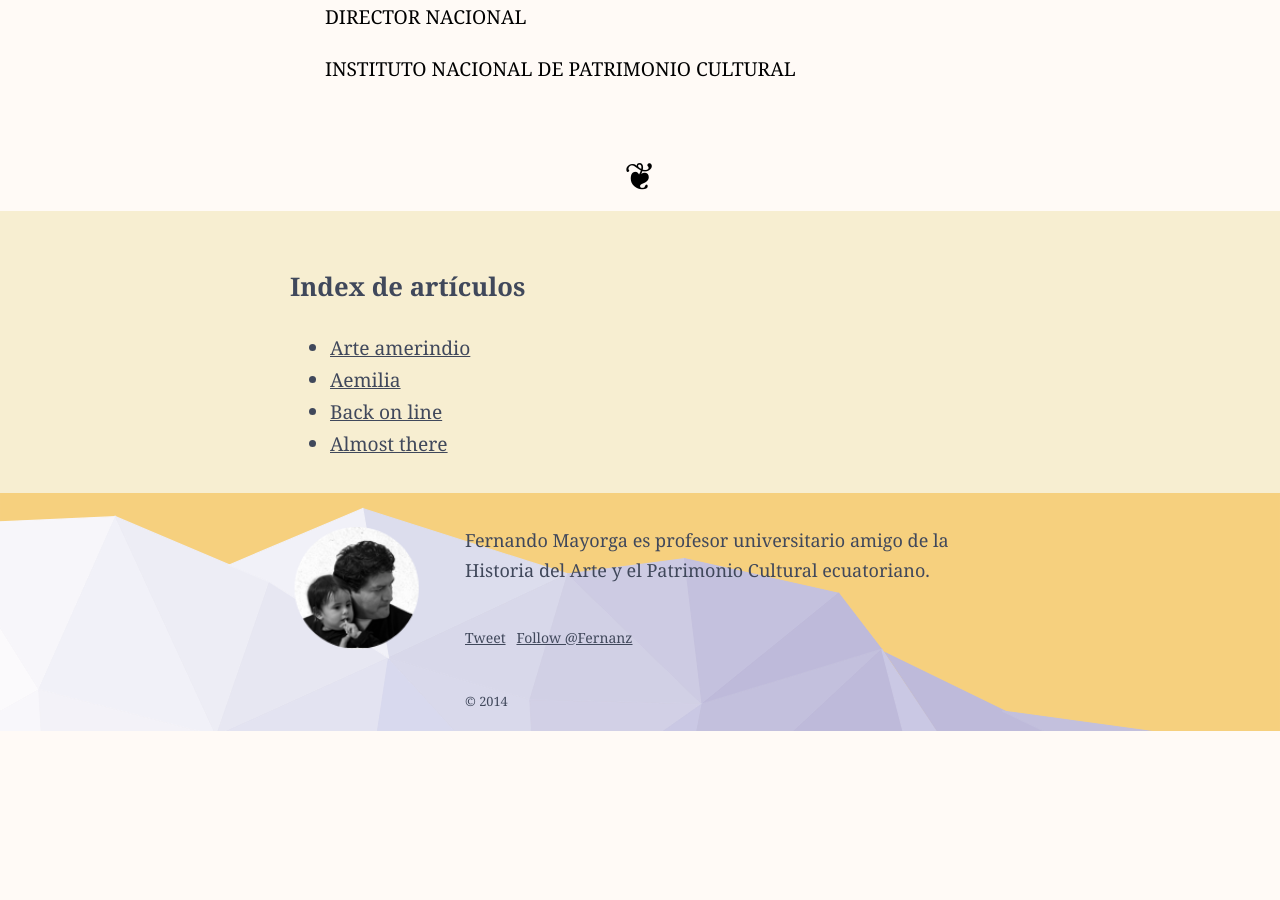
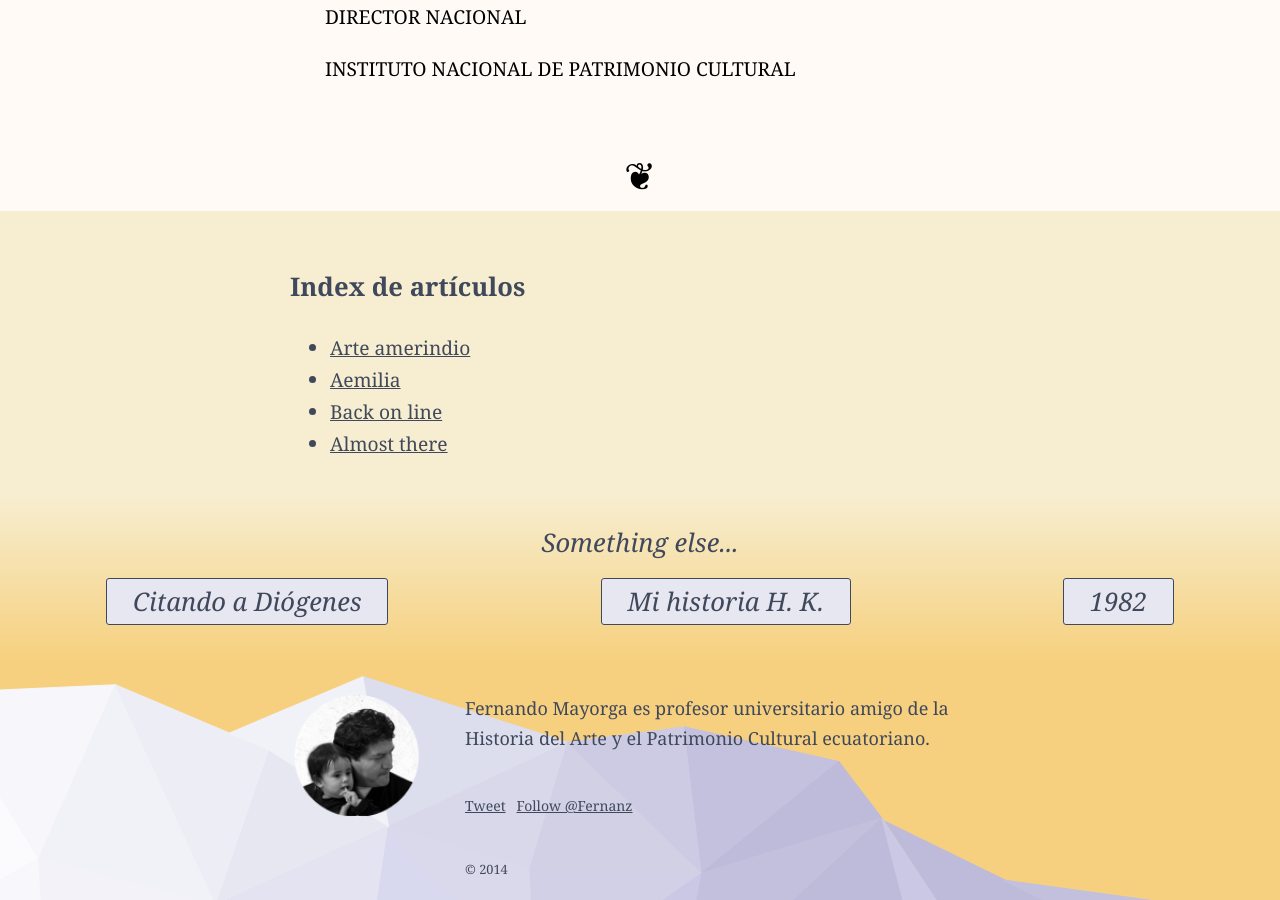
Before and after one commit to fernanz/fernanz.github.io, a Jekyll site: the page built from 1982.html, in a window 1280 px wide and 900 px high, scrolled down 6344 px. Built offline with Jekyll 4.4.1, drawn with Linux system fonts in a browser that asks for light colours; some web fonts are replaced; Markdown is read by kramdown in place of the engine named in the settings; comment, search, counter and statistics services are not loaded; before the commit the page ends 7075 px from its top, so only the background shows below that.

Commit message:
Update
Add banner section

```diff
--- a/_layouts/art_index.html
+++ b/_layouts/art_index.html
@@ -5,6 +5,23 @@
       {{ content }}
     </div>
     {% include indexado.html %}
+     <section class="bannerB clearfix">
+        <h1>Something else...</h1>
+        <div class="flu">
+        <div>
+        	<h1 class="button">
+        	<a href="diogenes.html">Citando a Diógenes</a></h1>
+        </div>
+        <div>
+        	<h1 class="button">
+        	<a href="keller.html">Mi historia H. K.</a></h1>
+        </div>
+        <div>
+        	<h1 class="button">
+        	<a href="1982.html">1982</a></h1>
+        </div>
+        </div>
+    </section>
     {% include footer.html %}
   </body>
 </html>
```
